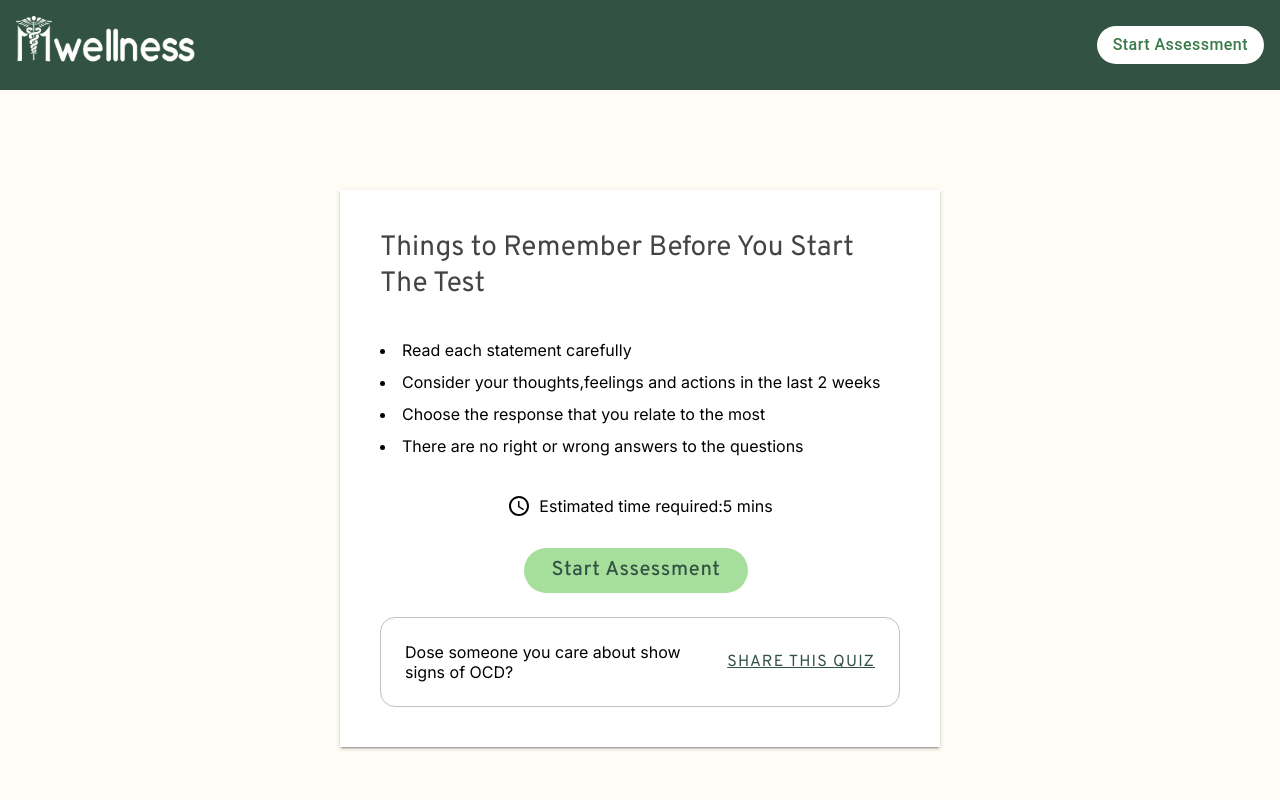
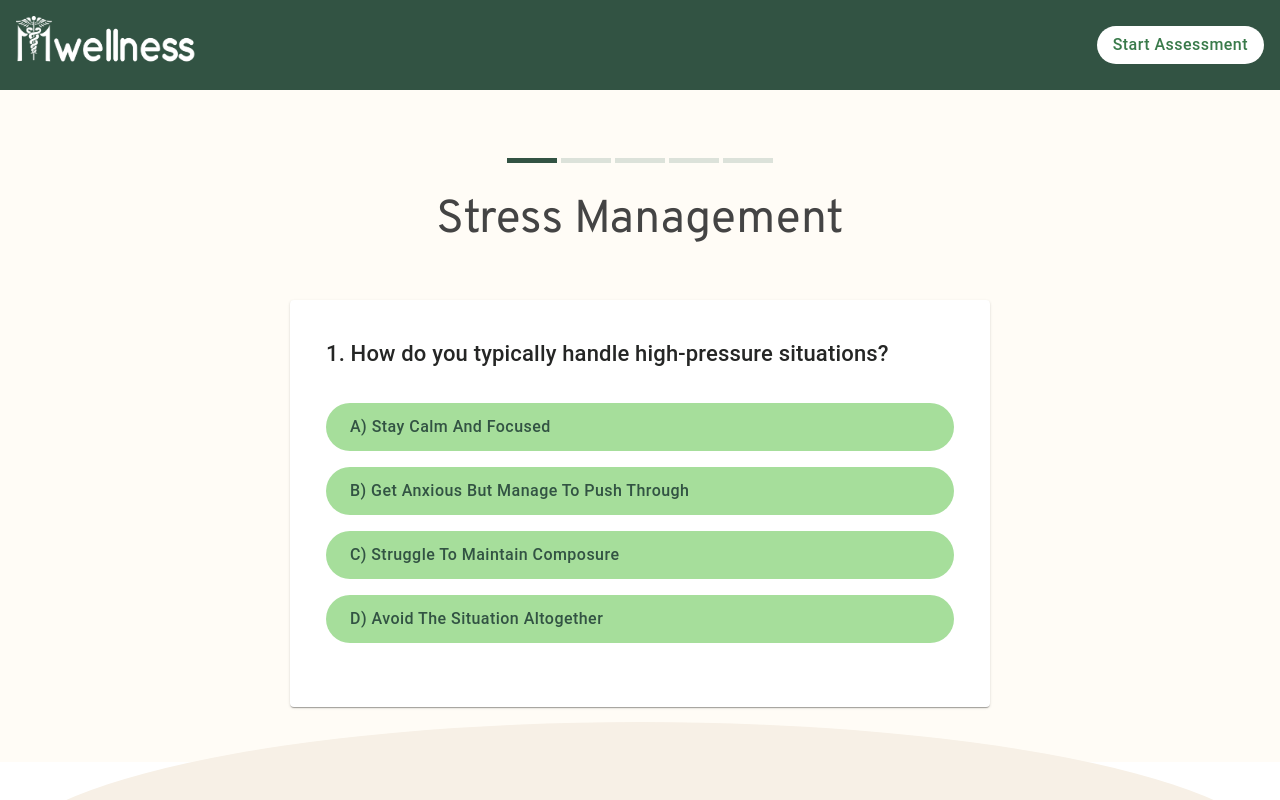
Before and after one commit to KaushalS1911/m_wellness_fe, a React (Create React App) app: page /assessment in a window 1280 px wide. Shown: the top 800 px of the page. Built offline with nearby package versions, Linux system fonts and the light colour scheme.

Commit message:
set route

```diff
--- a/src/App.js
+++ b/src/App.js
@@ -21,14 +21,14 @@ function App() {
       <Routes>
         {/*<Route path="/" element={<Home />} />*/}
         <Route path="/" element={<GetStartedHome />} />
-        <Route path="/getStarted/:id" element={<PointTable />} />
+        <Route path="/assessment/:id" element={<PointTable />} />
         {/*<Route path="about" element={<About />} />*/}
         {/*<Route path="business" element={<BusinessPage />} />*/}
         {/*<Route path="contact" element={<Contact />} />*/}
-        <Route path="getStarted" element={<GetStarted />} />
-        <Route path="getStarted-home" element={<GetStartedHome />} />
+        <Route path="assessment" element={<GetStarted />} />
+        <Route path="consent-form" element={<GetStartedHome />} />
         <Route path="assessment-form" element={<GetStartedForm />} />
-        <Route path="assessment" element={<StartAssessment />} />
+        <Route path="start-assessment" element={<StartAssessment />} />
 
         {/*<Route path="faq" element={<MainFaqs />} />*/}
         {/*<Route path="advice" element={<Advice />} />*/}
--- a/src/components/ getstarted/GetStarted.js
+++ b/src/components/ getstarted/GetStarted.js
@@ -790,7 +790,7 @@ function GetStarted2(props) {
                     <Box>
                         <Box sx={{fontSize: "46px", color: "#444444", textAlign: 'center'}} className="overpass">
                             {/*Help us match you to the <Typography variant="span" sx={{color:"green"}}> right therapist</Typography>*/}
-                        {language === "english" ? mainEnglishStepContent(mainActiveStep) : mainHindiStepContent(mainActiveStep)}
+                        {language === "hindi" ?  mainHindiStepContent(mainActiveStep) : mainEnglishStepContent(mainActiveStep)}
                         </Box>
                         <Box sx={{display: "flex", justifyContent: "center", alignItems: "center"}}>
                             {language == "english" && <Box sx={{textAlign: "center", mt: "20px", width: {md: "850px"}}}>
@@ -802,7 +802,7 @@ function GetStarted2(props) {
                     </Box>
 
                     <React.Fragment>
-                        <Box>{language === "english" ? getEnglishStepContent(activeStep) : getHindiStepContent(activeStep)}</Box>
+                        <Box>{language === "hindi" ? getHindiStepContent(activeStep) : getEnglishStepContent(activeStep)}</Box>
 
                     </React.Fragment>
 
--- a/src/components/ getstarted/LookingFor.js
+++ b/src/components/ getstarted/LookingFor.js
@@ -205,7 +205,7 @@ function LookingFor({
                             <Button
                                 className="overpass"
                                 onClick={() => {
-                                    points && navigate(`/getStarted/${points}`)
+                                    points && navigate(`/assessment/${points}`)
                                 }}
                                 sx={{
                                     backgroundColor: "#219f2175",
@@ -226,7 +226,7 @@ function LookingFor({
                             </Button>
                         </Box>
                         <Box onClick={() => {
-                            points && navigate(`/getStarted/${points}`)
+                            points && navigate(`/assessment/${points}`)
                         }} sx={{
                             textDecoration: "underline",
                             my: "20px",
--- a/src/components/global/Header.js
+++ b/src/components/global/Header.js
@@ -229,7 +229,7 @@ function Header(props) {
               {/*  </Button>*/}
               {/*</Box>*/}
               <Box>
-               <NavLink to={'getStarted-home'}>
+               <NavLink to={'consent-form'}>
                    <Button
                        sx={{
                            // fontWeight: "600",
--- a/src/pages/PointTable.js
+++ b/src/pages/PointTable.js
@@ -125,7 +125,7 @@ function PointTable(props) {
                             padding: "20px",
                             borderRadius: "15px"
                         }}>
-                            {language == "english" ?  descEng(id).desc :descHindi(id).desc }
+                            {language == "hindi" ? descHindi(id).desc : descEng(id).desc }
                         </Box>
                     </Box>
 
--- a/src/pages/getStarted/getStartedForm/GetStartedForm.js
+++ b/src/pages/getStarted/getStartedForm/GetStartedForm.js
@@ -139,7 +139,7 @@ function GetStartedForm(props) {
 
                                 <Button
                                     className="overpass"
-                                    onClick={() => navigate("/assessment")}
+                                    onClick={() => navigate("/start-assessment")}
                                     sx={{
                                         backgroundColor: "#A6DE9B",
                                         py: "5px",
--- a/src/pages/getStarted/startAssessment/StartAssessment.js
+++ b/src/pages/getStarted/startAssessment/StartAssessment.js
@@ -39,7 +39,7 @@ function StartAssessment(props) {
 
                                 <Button
                                     className="overpass"
-                                    onClick={() => navigate("/getStarted")}
+                                    onClick={() => navigate("/assessment")}
                                     sx={{
                                         backgroundColor: "#A6DE9B",
                                         py: "5px",
```
